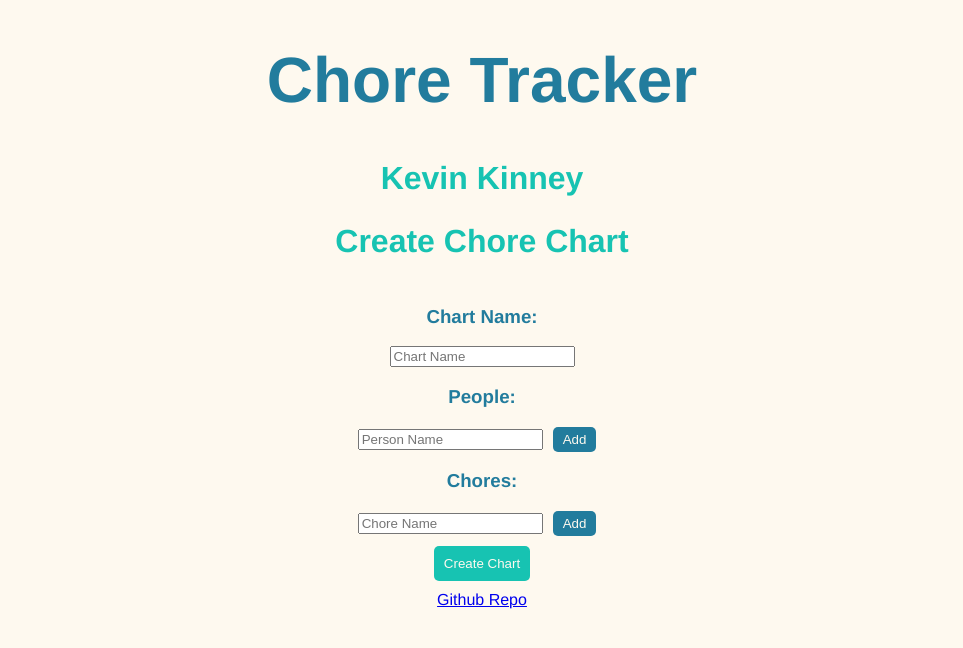
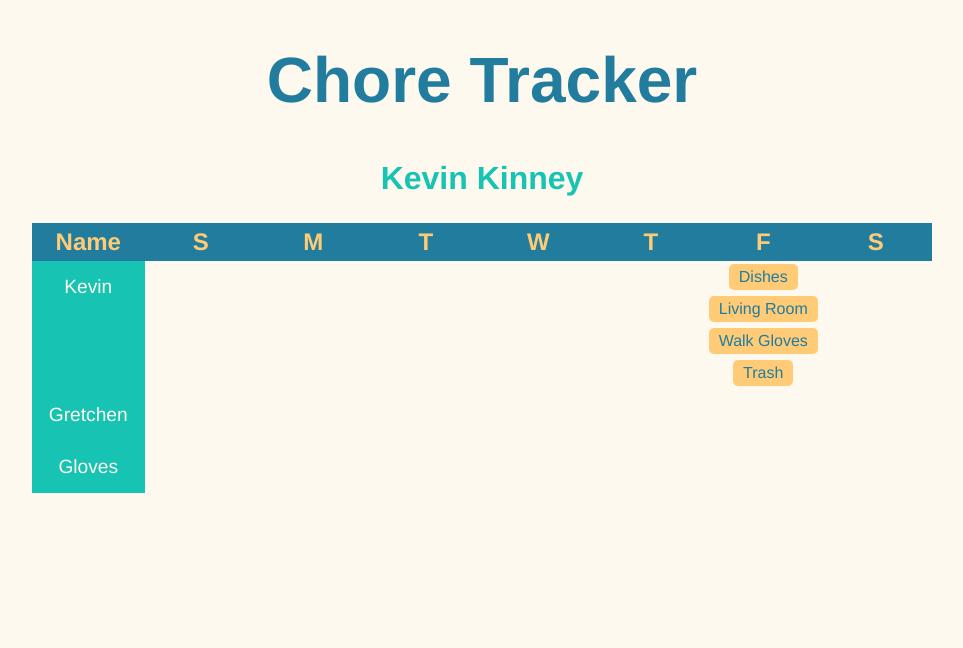
Before and after one commit to kmkinney/chore-tracker, a Vue app in the folder front-end/: page / in a window 1280 px wide. Shown: the top 648 px of the page, without its empty margins (158-1121 px from the left). Built offline with nearby package versions, Linux system fonts and the light colour scheme.

Commit message:
More work on the chore tracker

```diff
--- a/front-end/src/App.vue
+++ b/front-end/src/App.vue
@@ -1,7 +1,7 @@
 <template>
   <div id="app">
     <router-view/>
-    <FooterComponent/>
+    <FooterComponent v-show="false"/>
   </div>
 </template>
 
--- a/front-end/src/components/ChoreChart.vue
+++ b/front-end/src/components/ChoreChart.vue
@@ -1,38 +1,86 @@
 <template>
   <div class="chart">
-      <table>
-          <th>Chore</th>
-          <th v-for="day in daysOfWeek" :key="day">{{day}}</th>
-        <div class="chores" v-for="chore in chores" :key="chore.id">
-            <tr>{{chore.name}}</tr>
-        </div>
-      </table>
-      <div class="chores" v-for="chore in chores" :key="chore.id">
-          <h2>{{chore.name}}</h2>
-          <p>{{chore.description}}</p>
-
+    <div class="chart-grid-row header-row">
+      <div class="chart-grid-box" style="grid-area: name">
+        <span class="header">Name</span>
       </div>
+      <div
+        class="chart-grid-box"
+        v-for="(day, index) in daysOfWeek"
+        :key="`day-${index}`"
+        :style="{ gridArea: day.toLowerCase() }"
+      >
+        <span class="header">{{ day.at(0) }}</span>
+      </div>
+    </div>
+    <div
+      class="chart-grid-row person-row"
+      v-for="person in chart.people"
+      :key="person.id"
+    >
+      <span class="person-name">
+        {{ person.name }}
+      </span>
+      <div
+        class="chart-grid-box"
+        v-for="day in person.days"
+        :key="day.name"
+        :style="{ gridArea: day.name }"
+      >
+        <a
+          class="chore"
+          v-for="chore in day.chores"
+          :key="`${day.name}-${chore.id}`"
+          @click.prevent="openModal(chore)"
+        >
+          {{ getChoreById(chore.id).name }}
+        </a>
+      </div>
+    </div>
+    <ChoreModal
+      v-show="isModalOpen"
+      @close="closeModal"
+      :name="clickedName"
+      :description="clickedDescription"
+      :complete="clickedComplete"
+    />
   </div>
 </template>
 
 <script>
+import { choreChart } from "@/sampleData";
+import ChoreModal from "./ChoreModal.vue";
+
 export default {
   name: "ChoreChart",
+  components: {
+    ChoreModal,
+  },
   data() {
     return {
-      chores: [
-        {
-          id: 1,
-          name: "Dishes",
-          description: "Wash the dishes",
-          done: false,
-        },
-      ],
-      people: [],
+      chart: choreChart,
+      isModalOpen: false,
+      clickedName: "",
+      clickedDescription: "",
+      clickedComplete: false,
     };
   },
   created() {},
-  methods: {},
+  methods: {
+    getChoreById(id) {
+      return choreChart.chores.filter((chore) => chore.id === id)[0];
+    },
+    openModal(chore) {
+      let choreData = this.getChoreById(chore.id);
+      this.clickedName = choreData.name;
+      this.clickedDescription = choreData.description;
+      this.clickedComplete = chore.done;
+      this.isModalOpen = true;
+    },
+    closeModal() {
+      this.isModalOpen = false;
+    },
+  },
   computed: {
     daysOfWeek() {
       return [
@@ -51,6 +99,52 @@ export default {
 
 <style scoped>
 .chart {
+  /* background-color: var(--yellow); */
+}
+
+.chart-grid-row {
+  /* min-width: 500px; */
+  /* overflow-y: hidden; */
   display: grid;
+  grid-template-areas: "name sunday monday tuesday wednesday thursday friday saturday";
+  grid-template-columns: repeat(8, 1fr);
+}
+
+.chart-grid-box {
+  display: flex;
+  flex-direction: column;
+  justify-content: center;
+  align-items: center;
+  text-align: center;
+}
+
+.header-row {
+  background-color: var(--blue);
+  color: var(--yellow);
+  padding: 5px 0;
+}
+
+.header {
+  font-size: 1.5rem;
+  font-weight: bold;
+}
+
+.person-row {
+  padding: 0;
+}
+
+.person-name {
+  font-size: 1.2rem;
+  background-color: var(--green);
+  color: var(--white);
+  padding: 15px 0;
+}
+
+.chore {
+  margin: 3px 0;
+  cursor: pointer;
+  background-color: var(--yellow);
+  padding: 4px 10px;
+  border-radius: 5px;
 }
 </style>
--- /dev/null
+++ b/front-end/src/components/ChoreModal.vue
@@ -0,0 +1,69 @@
+<template>
+  <div class="modal">
+    <h2>{{name}}</h2>
+    <p>{{description}}</p>
+    <div class="buttons">
+      <button class="close-btn" @click="close">Complete</button>
+      <button class="delete-btn" @click="deleteChore">Delete</button>
+    </div>
+  </div>
+</template>
+
+<script>
+export default {
+  name: "ChoreModal",
+  props: {
+      name: String,
+      description: String,
+      complete: Boolean,
+  },
+  methods: {
+    close() {
+      this.$emit("complete");
+    },
+    deleteChore() {
+      this.$emit("delete");
+    },
+  },
+};
+</script>
+
+<style scoped>
+.modal {
+  position: absolute;
+  left: 0;
+  right: 0;
+  top: 0;
+  bottom: 0;
+  margin: auto;
+  height: fit-content;
+  width: fit-content;
+  background-color: var(--yellow);
+  /* border: 2px solid var(--blue); */
+  padding: 20px;
+  border-radius: 15px;
+}
+
+.buttons {
+  display: flex;
+  justify-content: space-around;
+}
+
+.close-btn {
+  background-color: var(--green);
+  border: none;
+  color: var(--white);
+  padding: 5px;
+  border-radius: 5px;
+  cursor: pointer;
+}
+
+.delete-btn {
+  background-color: var(--red);
+  border: none;
+  color: var(--white);
+  padding: 5px;
+  border-radius: 5px;
+  cursor: pointer;
+}
+</style>
--- /dev/null
+++ b/front-end/src/sampleData.js
@@ -0,0 +1,86 @@
+export const choreChart = {
+    name: 'Kevins Chore Chart',
+    people: [
+        {
+            id: 1,
+            name: 'Kevin',
+            days: [
+                {
+                    name: "friday",
+                    chores: [
+                        {
+                            id: 1,
+                            done: false,
+                        },
+                        {
+                            id: 2,
+                            done: false,
+                        },
+                        {
+                            id: 3,
+                            done: false,
+                        },
+                        {
+                            id: 4,
+                            done: false,
+                        },
+                    ],
+                },
+            ]
+        },
+        {
+            id: 2,
+            name: 'Gretchen',
+            chores: [
+                {
+                    id: 2,
+                    day: "monday",
+                    done: true
+                }
+            ]
+        },
+        {
+            id: 3,
+            name: 'Gloves',
+            chores: [
+                {
+                    id: 6,
+                    day: "sunday",
+                    done: true
+                }
+            ]
+        }
+    ],
+    chores: [
+        {
+            id: 1,
+            name: 'Dishes',
+            description: 'Wash the dishes',
+        },
+        {
+            id: 2,
+            name: 'Living Room',
+            description: 'Wash the dishes',
+        },
+        {
+            id: 3,
+            name: 'Walk Gloves',
+            description: 'Wash the dishes',
+        },
+        {
+            id: 4,
+            name: 'Trash',
+            description: 'Wash the dishes',
+        },
+        {
+            id: 5,
+            name: 'Laundry',
+            description: 'Wash the dishes',
+        },
+        {
+            id: 6,
+            name: 'Bark',
+            description: 'Wash the dishes',
+        },
+    ]
+}
--- a/front-end/src/views/HomeView.vue
+++ b/front-end/src/views/HomeView.vue
@@ -2,8 +2,8 @@
   <div class="home">
       <h1 class="title">Chore Tracker</h1>
       <h2 class="subtitle">Kevin Kinney</h2>
-      <ChoreChart v-show="false"/>
-      <CreateView/>
+      <ChoreChart v-show="true"/>
+      <CreateView v-show="false"/>
   </div>
 </template>
 
@@ -16,7 +16,7 @@ export default {
   name: 'HomeView',
   components: {
       ChoreChart,
-      CreateView
+      CreateView,
   }
 }
 </script>
```
Also changed, not shown: front-end/src/views/SelectView.vue (added, +23 -0 lines).
